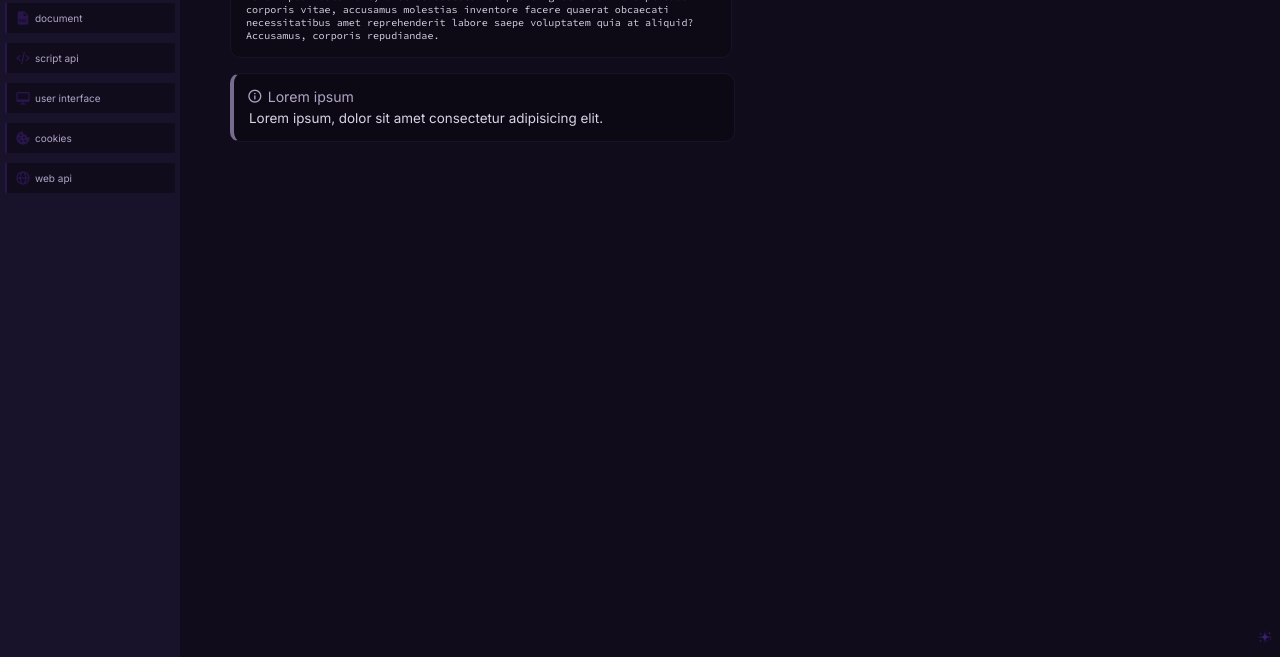
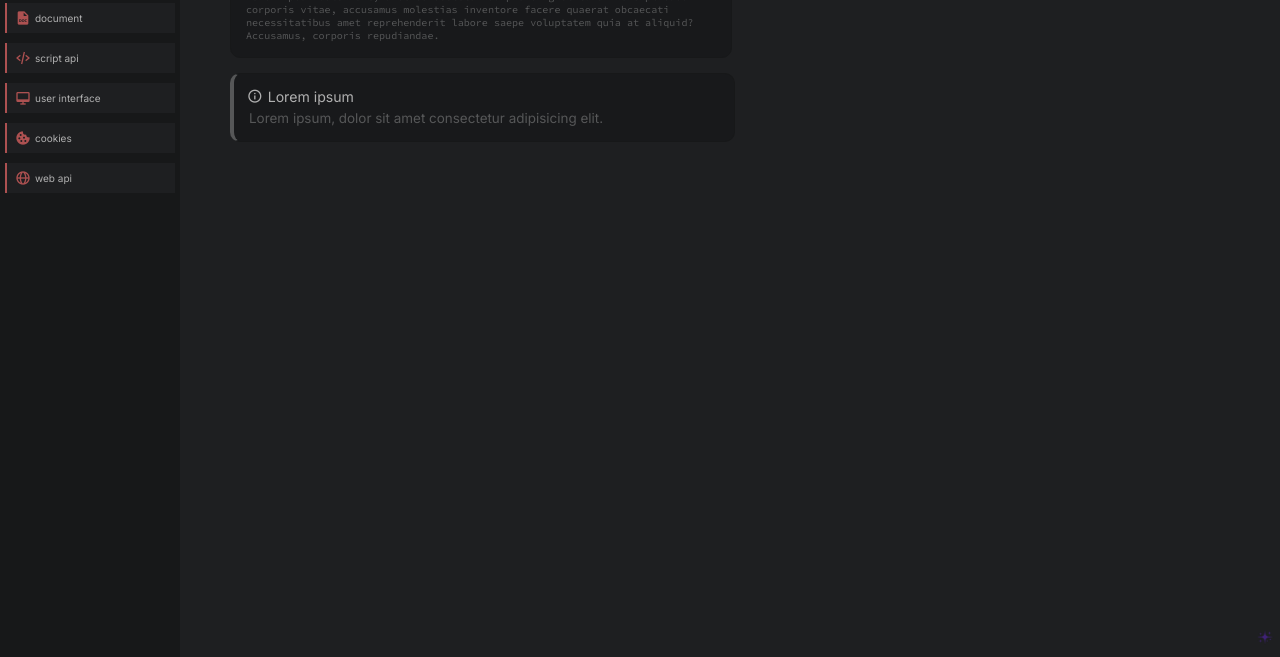
Before and after one commit to lunasx/luna-document, a plain HTML site: page index.html in a window 1280 px wide. Shown: the part 143-800 px from the top of the page. Drawn offline with nearby package versions, Linux system fonts and the light colour scheme.

Commit message:
feat: color changes

```diff
--- a/css/global.css
+++ b/css/global.css
@@ -1,9 +1,19 @@
 @import url('https://fonts.googleapis.com/css2?family=Inter&display=swap');
 @import url('https://fonts.googleapis.com/css2?family=Source+Code+Pro&display=swap');
 
+:root {
+  --background: #1E1F21;
+  --childbg: #171819;
+  --primary: #F66D6D;
+  --primary-alpha: #AD5151;
+  --secondary: #b0b0b0;
+  --selection: #4e4e4e1e;
+  --content-border: #565758;
+}
+
 body {
     box-sizing: border-box;
-    background-color: #100c1b;
+    background-color: var(--background);
     color: rgba(255, 255, 255, 0.5);
     margin: 0;
     padding: 0;
@@ -13,7 +23,6 @@ body {
 .main {
     z-index: 50;
     display: flex;
-    flex-wrap: wrap;
     background-image: url("../img/star.png");
     background-size: 20px 20px;
     background-repeat: no-repeat;
@@ -21,14 +30,14 @@ body {
 }
 
 ::selection {
-    background: #dad3e618;
+    background: var(--selection);
 }
 
 /* sidebar */
 .sidebar {
     width: 180px;
     height: 100vh;
-    background-color: #18132A;
+    background-color: var(--childbg);
     border-top-right-radius: 20px;
 }
 
@@ -40,8 +49,8 @@ body {
 .sidebar .button {
     cursor: pointer;
     display: flex;
-    border: 5px solid #18132A;
-    background-color: #100c1b;
+    border: 5px solid var(--childbg);
+    background-color: var(--background);
     height: 30px;
 }
 
@@ -50,8 +59,8 @@ body {
     padding: 0;
     width: 4px;
     height: 30px;
-    background-color: #4B2395;
-    box-shadow: 5px 0 5px -5px #4B2395;
+    background-color: var(--primary);
+    box-shadow: 5px 0 5px -5px var(--primary);
 }
 
 .sidebar .button .left-detail {
@@ -60,26 +69,26 @@ body {
     padding: 0;
     width: 2px;
     height: 30px;
-    background-color: #4b239567;
-    box-shadow: 5px 0 5px -5px #4b239567;
+    background-color: var(--primary-alpha);
+    box-shadow: 5px 0 5px -5px var(--primary-alpha);
 }
 
 .sidebar .button i {
     transition: all 0.9s;
     position: fixed;
     padding: 7px 10px;
-    color: #4b239567;
+    color: var(--primary-alpha);
 }
 
 .sidebar .button:hover i {
-    color: #4B2395;
+    color: var(--primary);
 }
 
 .sidebar .button h5 {
     transition: all 0.9s;
     position: fixed;
     padding: 9px 30px;
-    color: #b0a4c7;
+    color: var(--secondary);
     margin: 0;
     font-size: 10px;
     font-weight: 300;
@@ -94,12 +103,11 @@ body {
 .content {
     margin: auto;
     margin-left: 50px;
-    width: calc(100% - 240px);
+    width: 100%;
     height: calc(100vh - 100px);
 }
 
 .content .title {
-    color: #b0a4c7;
     font-size: 1.4em;
     margin: 0;
     font-weight: 590;
@@ -109,7 +117,6 @@ body {
 .content .title i {
     transition: all 0.5s;
     cursor: pointer;
-    color: #b0a4c7;
     font-size: 0.7em;
     margin: 0;
     font-weight: 590;
@@ -117,7 +124,7 @@ body {
 }
 
 .content .title i:hover {
-    color: #e6dafd;
+    color: var(--content-border);
     font-size: 0.7em;
     margin: 0;
     font-weight: 590;
@@ -125,7 +132,7 @@ body {
 }
 
 .content .desc {
-    color: #d5c1f988;
+    color: var(--content-border);
     font-size: 0.8em;
     padding: 10px 0;
     margin: 0;
@@ -136,7 +143,7 @@ body {
 
 .content .card {
     border-radius: 10px;
-    border: 1px solid #18132A;
+    border: 1px solid var(--childbg);
     background: rgba(0, 0, 0, 0.193);
     font-size: 1.4em;
     width: 500px;
@@ -145,7 +152,7 @@ body {
 
 .content .card p {
     font-family: 'Source Code Pro', monospace;
-    color: #dad3e6;
+    color: var(--content-border);
     font-size: 0.45em;
     padding: 15px;
     margin: 0;
@@ -154,10 +161,10 @@ body {
 
 .content .note {
     border-radius: 10px;
-    border-left: 4px solid #d5c1f988;
-    border-right: 1px solid #18132A;
-    border-bottom: 1px solid #18132A;
-    border-top: 1px solid #18132A;
+    border-left: 4px solid var(--content-border);
+    border-right: 1px solid var(--childbg);
+    border-bottom: 1px solid var(--childbg);
+    border-top: 1px solid var(--childbg);
     background: rgba(0, 0, 0, 0.193);
     font-size: 1.4em;
     width: 500px;
@@ -165,7 +172,7 @@ body {
 }
 
 .content .note p {
-    color: #dad3e6;
+    color: var(--content-border);
     font-size: 0.6em;
     padding: 5px 0 15px 15px;
     margin: 0;
@@ -181,7 +188,7 @@ body {
 
 .content .note .title i {
     transition: all 0.5s;
-    color: #b0a4c7;
+    color: var(--secondary);
     font-size: 0.5em;
     margin: 0;
     font-weight: 0;
@@ -190,12 +197,12 @@ body {
 }
 
 .content .note .title i:hover {
-    color: #e6dafd;
+    color: var(--content-border);
 }
 
 .content .note .title a {
     transition: all 0.5s;
-    color: #b0a4c7;
+    color: var(--secondary);
     font-size: 0.45em;
     margin: 0;
     font-weight: 0;
```
